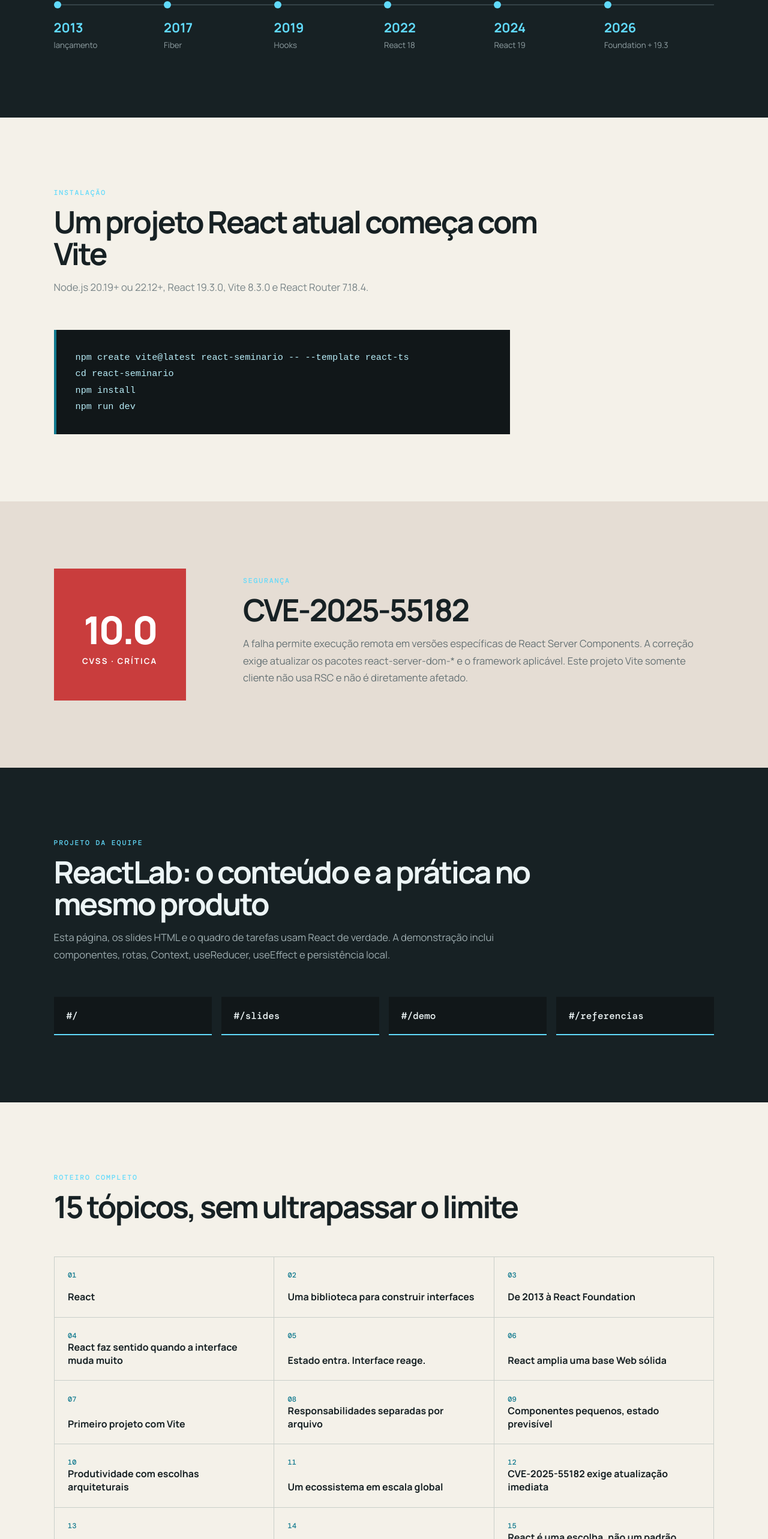
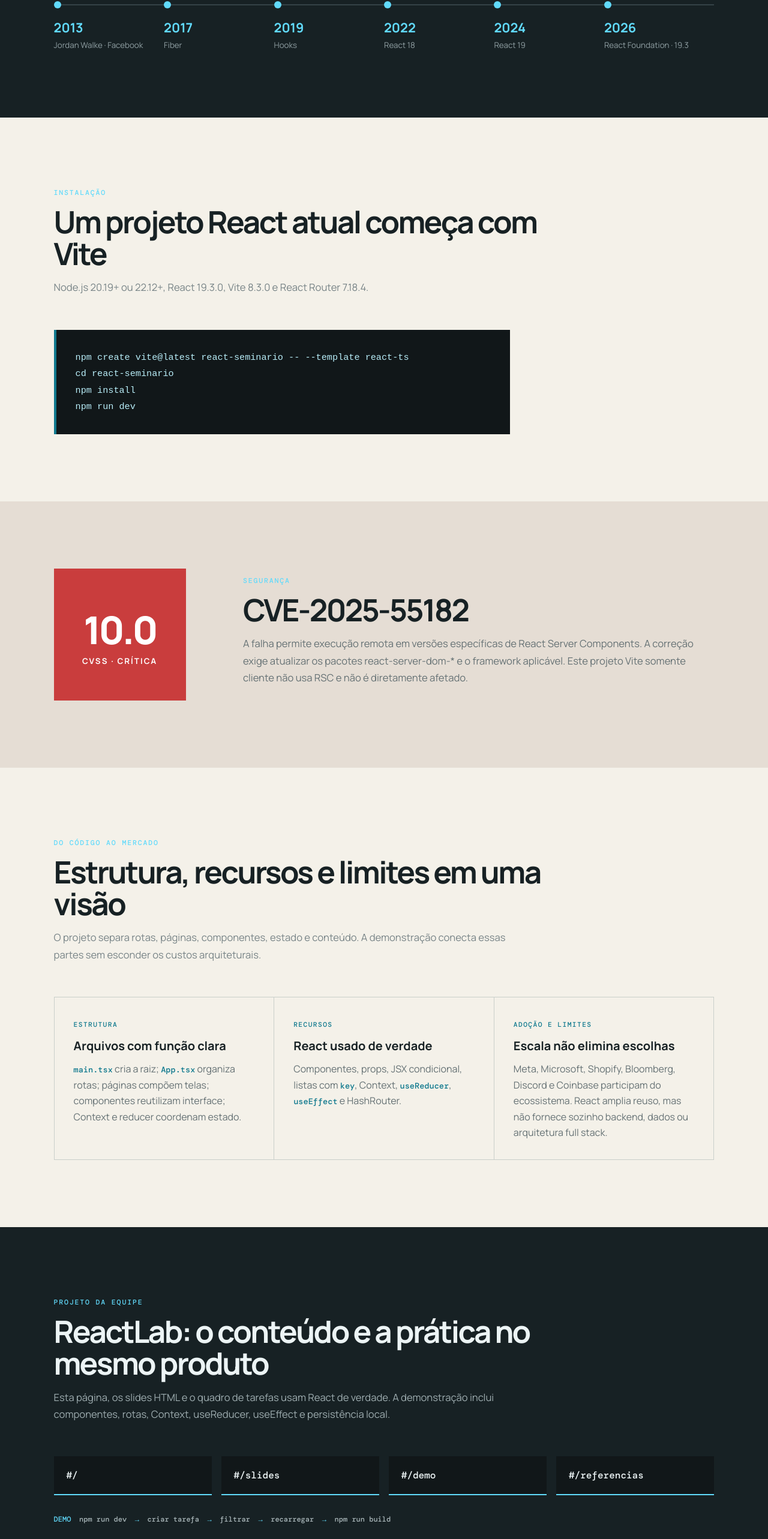
Before and after one commit to luccalck/seminario-react-2ads, a React (Vite) app: page /#/ in a window 1280 px wide. Shown: the part 2899-5465 px from the top of the page at 60% size. Built offline with nearby package versions, Linux system fonts and the light colour scheme.

Commit message:
fix: aplica melhorias da auditoria final

```diff
--- a/src/data/presentation.ts
+++ b/src/data/presentation.ts
@@ -22,7 +22,7 @@
 export const slides: Slide[] = [
   { kicker: 'FRAMEWORKS FRONT-END · 2º ADS', title: 'React', statement: 'Interfaces Web baseadas em componentes.', bullets: ['Pesquisa técnica', 'Aplicação funcional', 'Demonstração ao vivo'] },
   { kicker: '01 · DEFINIÇÃO', title: 'Uma biblioteca para construir interfaces', statement: 'React descreve a interface como função do estado.', bullets: ['JavaScript de código aberto', 'Componentes reutilizáveis', 'Camada de apresentação', 'Renderização declarativa'], source: 'react.dev/learn' },
-  { kicker: '02 · EVOLUÇÃO', title: 'De 2013 à React Foundation', statement: 'A arquitetura evoluiu sem abandonar o modelo de componentes.', bullets: ['2013 · lançamento público', '2017 · Fiber', '2019 · Hooks', '2022 · React 18', '2024 · React 19', '2026 · Foundation + 19.3'], source: 'react.dev/versions · react.dev/blog/2026/02/24' },
+  { kicker: '02 · EVOLUÇÃO', title: 'De 2013 à React Foundation', statement: 'Criado por Jordan Walke no Facebook; hoje pertence à React Foundation e é mantido com a comunidade.', bullets: ['2013 · lançamento público', '2017 · Fiber', '2019 · Hooks', '2022 · React 18', '2024 · React 19', '2026 · Foundation + 19.3'], source: 'react.dev/versions · react.dev/blog/2026/02/24' },
   { kicker: '03 · DECISÃO', title: 'React faz sentido quando a interface muda muito', statement: 'Complexidade de estado e reutilização justificam a biblioteca.', bullets: ['SPAs e painéis', 'Design systems', 'Fluxos interativos', 'Adoção gradual', 'HTML/CSS basta em páginas simples', 'Framework React integra melhor projetos full stack'], source: 'react.dev/learn/creating-a-react-app' },
   { kicker: '04 · ARQUITETURA', title: 'Estado entra. Interface reage.', statement: 'Eventos atualizam o estado; React reconcilia a árvore e confirma mudanças no DOM.', bullets: ['Componentes + JSX', 'Props: entrada', 'State: memória', 'Hooks: lógica', 'Context: compartilhamento', 'React DOM + Router + Vite'] },
   { kicker: '05 · PRÉ-REQUISITOS', title: 'React amplia uma base Web sólida', statement: 'JSX não substitui HTML, CSS ou JavaScript: ele os conecta.', bullets: ['HTML semântico', 'CSS responsivo', 'JavaScript moderno', 'Node.js e npm', 'HTTP e APIs', 'TypeScript, Git e rotas'] },
@@ -31,7 +31,7 @@
   { kicker: '08 · RECURSOS', title: 'Componentes pequenos, estado previsível', statement: 'Props levam dados; eventos disparam ações; effects sincronizam sistemas externos.', bullets: ['Componentes + props', 'JSX condicional', 'useReducer', 'useEffect', 'Context', 'Listas com key'], code: 'const [tasks, dispatch] = useReducer(reducer, initial);\n\nuseEffect(() => {\n  localStorage.setItem("tasks", JSON.stringify(tasks));\n}, [tasks]);', source: 'react.dev/reference/react/hooks' },
   { kicker: '09 · ANÁLISE', title: 'Produtividade com escolhas arquiteturais', statement: 'React organiza interfaces complexas, mas não entrega uma arquitetura completa sozinho.', bullets: ['+ Reuso e composição', '+ Ecossistema amplo', '+ Adoção gradual', '− Muitas decisões externas', '− Estado e effects exigem disciplina', '− Desempenho deve ser medido'] },
   { kicker: '10 · MERCADO', title: 'Um ecossistema em escala global', statement: 'A Meta relata uso em mais de 50 milhões de sites e produtos.', bullets: ['Facebook.com', 'Microsoft', 'Shopify', 'Bloomberg', 'Discord', 'Coinbase'], source: 'engineering.fb.com/2025/10/07/open-source/introducing-the-react-foundation' },
-  { kicker: '11 · SEGURANÇA', title: 'CVE-2025-55182 exige atualização imediata', statement: 'Execução remota não autenticada em React Server Components. CVSS 10.0.', bullets: ['Afetadas: 19.0.0, 19.1.0, 19.1.1 e 19.2.0', 'Pacotes react-server-dom-*', 'Correções: 19.0.1, 19.1.2 e 19.2.1', 'Atualizar framework, pacotes e rebuild', 'Este Vite client-side, sem RSC, não é afetado diretamente'], source: 'react.dev/blog/2025/12/03/critical-security-vulnerability-in-react-server-components' },
+  { kicker: '11 · SEGURANÇA', title: 'CVE-2025-55182 exige atualização imediata', statement: 'Execução remota não autenticada em React Server Components. CVSS 10.0.', bullets: ['Afetadas: 19.0.0, 19.1.0, 19.1.1 e 19.2.0', 'Pacotes react-server-dom-*', 'Correções iniciais: 19.0.1, 19.1.2 e 19.2.1', 'Atualizar para a última versão suportada e refazer o build', 'Este Vite client-side, sem RSC, não é afetado diretamente'], source: 'react.dev/blog/2025/12/03/critical-security-vulnerability-in-react-server-components' },
   { kicker: '12 · PROJETO', title: 'ReactLab une conteúdo e prática', statement: 'A mesma aplicação publica o seminário e demonstra estado, efeitos e rotas.', bullets: ['Página pública do seminário', 'Deck HTML com teclado', 'Quadro de tarefas', 'Persistência em localStorage', 'HashRouter no GitHub Pages', 'Layout responsivo'] },
   { kicker: '13 · DEMONSTRAÇÃO', title: 'Da instalação à interação em 3 minutos', statement: 'O público vê o código provocar uma mudança real e persistente.', bullets: ['npm ci + npm run dev', 'Criar e concluir tarefa', 'Filtrar resultados', 'Recarregar e confirmar persistência', 'Abrir componente e reducer', 'npm run build'] },
   { kicker: '14 · CONCLUSÃO', title: 'React é uma escolha, não um padrão automático', statement: 'Recomendamos para interfaces interativas e evolutivas; não para toda página Web.', bullets: ['Componentes reduzem repetição', 'Estado torna mudanças previsíveis', 'Vite simplifica o projeto client-side', 'Framework React pode ser melhor no full stack', 'Domínio técnico inclui segurança e manutenção'], source: 'react.dev · vite.dev · docs.github.com' },
--- a/src/pages/HomePage.tsx
+++ b/src/pages/HomePage.tsx
@@ -23,7 +23,7 @@
     </section>
     <section className="section dark">
       <SectionHeading eyebrow="EVOLUÇÃO" title="Treze anos de mudanças arquiteturais" text="Do lançamento aberto à fundação independente, os marcos mantiveram o foco em componentes e melhoraram a forma de renderizar e compartilhar lógica." />
-      <div className="timeline-web">{[['2013','lançamento'],['2017','Fiber'],['2019','Hooks'],['2022','React 18'],['2024','React 19'],['2026','Foundation + 19.3']].map(([year,label]) => <span key={year}><b>{year}</b><small>{label}</small></span>)}</div>
+      <div className="timeline-web">{[['2013','Jordan Walke · Facebook'],['2017','Fiber'],['2019','Hooks'],['2022','React 18'],['2024','React 19'],['2026','React Foundation · 19.3']].map(([year,label]) => <span key={year}><b>{year}</b><small>{label}</small></span>)}</div>
     </section>
     <section className="section light install-web">
       <SectionHeading eyebrow="INSTALAÇÃO" title="Um projeto React atual começa com Vite" text="Node.js 20.19+ ou 22.12+, React 19.3.0, Vite 8.3.0 e React Router 7.18.4." />
@@ -33,9 +33,18 @@
       <div><span className="risk-score">10.0</span><small>CVSS · CRÍTICA</small></div>
       <SectionHeading eyebrow="SEGURANÇA" title="CVE-2025-55182" text="A falha permite execução remota em versões específicas de React Server Components. A correção exige atualizar os pacotes react-server-dom-* e o framework aplicável. Este projeto Vite somente cliente não usa RSC e não é diretamente afetado." />
     </section>
+    <section className="section light">
+      <SectionHeading eyebrow="DO CÓDIGO AO MERCADO" title="Estrutura, recursos e limites em uma visão" text="O projeto separa rotas, páginas, componentes, estado e conteúdo. A demonstração conecta essas partes sem esconder os custos arquiteturais." />
+      <div className="essentials-grid">
+        <article><span>ESTRUTURA</span><h3>Arquivos com função clara</h3><p><code>main.tsx</code> cria a raiz; <code>App.tsx</code> organiza rotas; páginas compõem telas; componentes reutilizam interface; Context e reducer coordenam estado.</p></article>
+        <article><span>RECURSOS</span><h3>React usado de verdade</h3><p>Componentes, props, JSX condicional, listas com <code>key</code>, Context, <code>useReducer</code>, <code>useEffect</code> e HashRouter.</p></article>
+        <article><span>ADOÇÃO E LIMITES</span><h3>Escala não elimina escolhas</h3><p>Meta, Microsoft, Shopify, Bloomberg, Discord e Coinbase participam do ecossistema. React amplia reuso, mas não fornece sozinho backend, dados ou arquitetura full stack.</p></article>
+      </div>
+    </section>
     <section className="section dark compact-section">
       <SectionHeading eyebrow="PROJETO DA EQUIPE" title="ReactLab: o conteúdo e a prática no mesmo produto" text="Esta página, os slides HTML e o quadro de tarefas usam React de verdade. A demonstração inclui componentes, rotas, Context, useReducer, useEffect e persistência local." />
       <div className="route-map"><span>#/</span><span>#/slides</span><span>#/demo</span><span>#/referencias</span></div>
+      <div className="demo-path"><b>DEMO</b><span>npm run dev</span><i>→</i><span>criar tarefa</span><i>→</i><span>filtrar</span><i>→</i><span>recarregar</span><i>→</i><span>npm run build</span></div>
     </section>
     <section className="section light">
       <SectionHeading eyebrow="ROTEIRO COMPLETO" title="15 tópicos, sem ultrapassar o limite" />
--- a/src/styles.css
+++ b/src/styles.css
@@ -59,6 +59,15 @@
 .security-web small { letter-spacing:.15em; font-weight:700; }
 .security-web .section-heading { margin:0; }
 .security-web .section-heading p { color:#657174; }
+.essentials-grid { display:grid; grid-template-columns:repeat(3,1fr); gap:1px; background:#c9cfca; border:1px solid #c9cfca; }
+.essentials-grid article { background:var(--paper); padding:2rem; }
+.essentials-grid span { font:500 .7rem DM Mono,monospace; letter-spacing:.13em; color:#10798e; }
+.essentials-grid h3 { margin:.8rem 0; font-size:1.25rem; }
+.essentials-grid p { color:#657174; line-height:1.65; margin:0; }
+.essentials-grid code { color:#10798e; font:500 .85rem DM Mono,monospace; }
+.demo-path { display:flex; align-items:center; gap:.85rem; margin-top:2rem; flex-wrap:wrap; color:#aab7ba; font:500 .75rem DM Mono,monospace; }
+.demo-path b,.demo-path i { color:var(--cyan); }
+.demo-path i { font-style:normal; }
 .topic-grid { display:grid; grid-template-columns:repeat(3,1fr); gap:1px; padding:0; background:#c9cfca; border:1px solid #c9cfca; list-style:none; }
 .topic-grid li { background:var(--paper); padding:1.4rem; min-height:100px; display:flex; flex-direction:column; justify-content:space-between; }
 .topic-grid span { color:#10798e; font:500 .75rem DM Mono,monospace; }
@@ -121,5 +130,5 @@
 .reference-list a:hover strong { color:#10798e; }
 .reference-list span { font:500 .7rem DM Mono,monospace; color:#10798e; }
 .reference-list small { display:block; color:#738082; margin-top:.25rem; overflow-wrap:anywhere; }
-@media (max-width:800px){nav{display:none}.hero{grid-template-columns:1fr;min-height:auto}.hero .react-orbit{width:65vw;margin:4rem auto 0}.metric-row,.team-list,.route-map{grid-template-columns:1fr 1fr}.timeline-web{grid-template-columns:repeat(3,1fr);gap:2rem 0}.topic-grid{grid-template-columns:1fr 1fr}.split,.demo-page,.security-web{grid-template-columns:1fr}.security-web>div:first-child{width:150px}.web-slide{aspect-ratio:auto;min-height:70vh;padding:1.5rem}.slide-body{grid-template-columns:1fr}.slide-visual,.web-slide .react-orbit{display:none}.slide-copy ul{grid-template-columns:1fr}.slide-copy h1{font-size:2.6rem}footer{flex-direction:column}.section{padding:5rem 6vw}}
+@media (max-width:800px){nav{display:none}.hero{grid-template-columns:1fr;min-height:auto}.hero .react-orbit{width:65vw;margin:4rem auto 0}.metric-row,.team-list,.route-map{grid-template-columns:1fr 1fr}.timeline-web{grid-template-columns:repeat(3,1fr);gap:2rem 0}.topic-grid{grid-template-columns:1fr 1fr}.split,.demo-page,.security-web,.essentials-grid{grid-template-columns:1fr}.security-web>div:first-child{width:150px}.web-slide{aspect-ratio:auto;min-height:70vh;padding:1.5rem}.slide-body{grid-template-columns:1fr}.slide-visual,.web-slide .react-orbit{display:none}.slide-copy ul{grid-template-columns:1fr}.slide-copy h1{font-size:2.6rem}footer{flex-direction:column}.section{padding:5rem 6vw}}
 @media (max-width:480px){.metric-row,.team-list,.route-map,.topic-grid{grid-template-columns:1fr}.actions{flex-direction:column}.hero h1{font-size:3.5rem}.task-app{box-shadow:8px 8px 0 #61dafb}.demo-page{padding:4rem 6vw}}
```
Also changed, not shown: src/context/TaskContext.tsx (+8 -1 lines), 3 other files (tests, documents, lock files or other folders).
